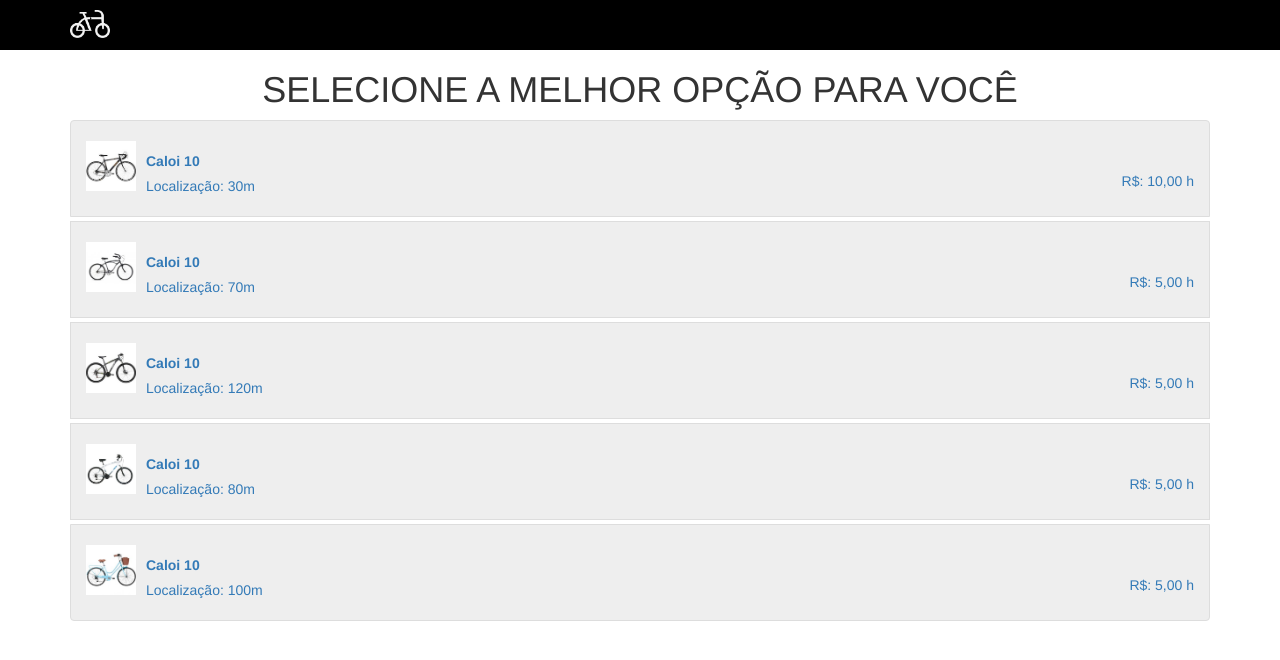
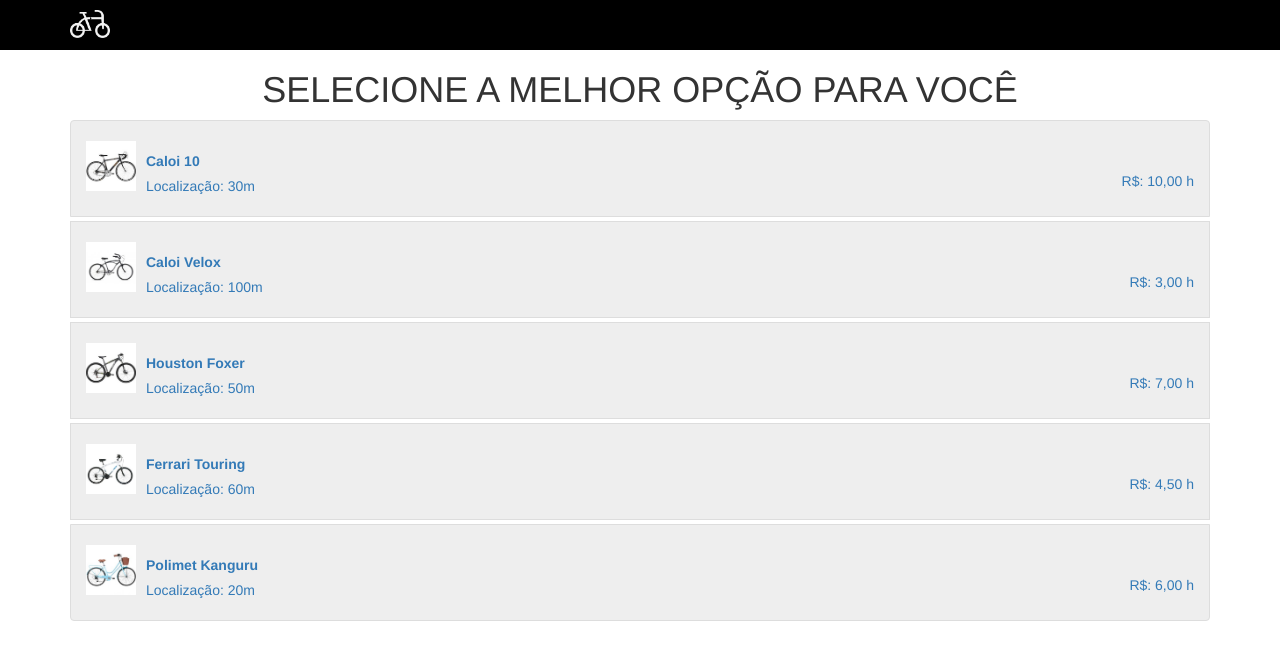
Before and after one commit to enoquefelipe/uberhack, an Angular app: page /options in a window 1280 px wide. Shown: the top 660 px of the page. Built offline with nearby package versions, Linux system fonts and the light colour scheme.

Commit message:
Opções de bicicletas

```diff
--- a/src/app/option-list/option-list.component.html
+++ b/src/app/option-list/option-list.component.html
@@ -30,12 +30,12 @@
       </div>
 
       <div class="sub-bloco descricao">
-        <label>Caloi 10</label>
-        <p>Localização: 70m</p>
+        <label>Caloi Velox</label>
+        <p>Localização: 100m</p>
       </div>
 
       <div class="sub-bloco text-right preco">
-        <p>R$: 5,00 h</p>
+        <p>R$: 3,00 h</p>
       </div>
     </a>
   </li>
@@ -47,12 +47,12 @@
       </div>
 
       <div class="sub-bloco descricao">
-        <label>Caloi 10</label>
-        <p>Localização: 120m</p>
+        <label>Houston Foxer</label>
+        <p>Localização: 50m</p>
       </div>
 
       <div class="sub-bloco text-right preco">
-        <p>R$: 5,00 h</p>
+        <p>R$: 7,00 h</p>
       </div>
     </a>
   </li>
@@ -64,12 +64,12 @@
       </div>
 
       <div class="sub-bloco descricao">
-        <label>Caloi 10</label>
-        <p>Localização: 80m</p>
+        <label>Ferrari Touring</label>
+        <p>Localização: 60m</p>
       </div>
 
       <div class="sub-bloco text-right preco">
-        <p>R$: 5,00 h</p>
+        <p>R$: 4,50 h</p>
       </div>
     </a>
   </li>
@@ -81,12 +81,12 @@
       </div>
 
       <div class="sub-bloco descricao">
-        <label>Caloi 10</label>
-        <p>Localização: 100m</p>
+        <label>Polimet Kanguru </label>
+        <p>Localização: 20m</p>
       </div>
 
       <div class="sub-bloco text-right preco">
-        <p>R$: 5,00 h</p>
+        <p>R$: 6,00 h</p>
       </div>
     </a>
   </li>
```
